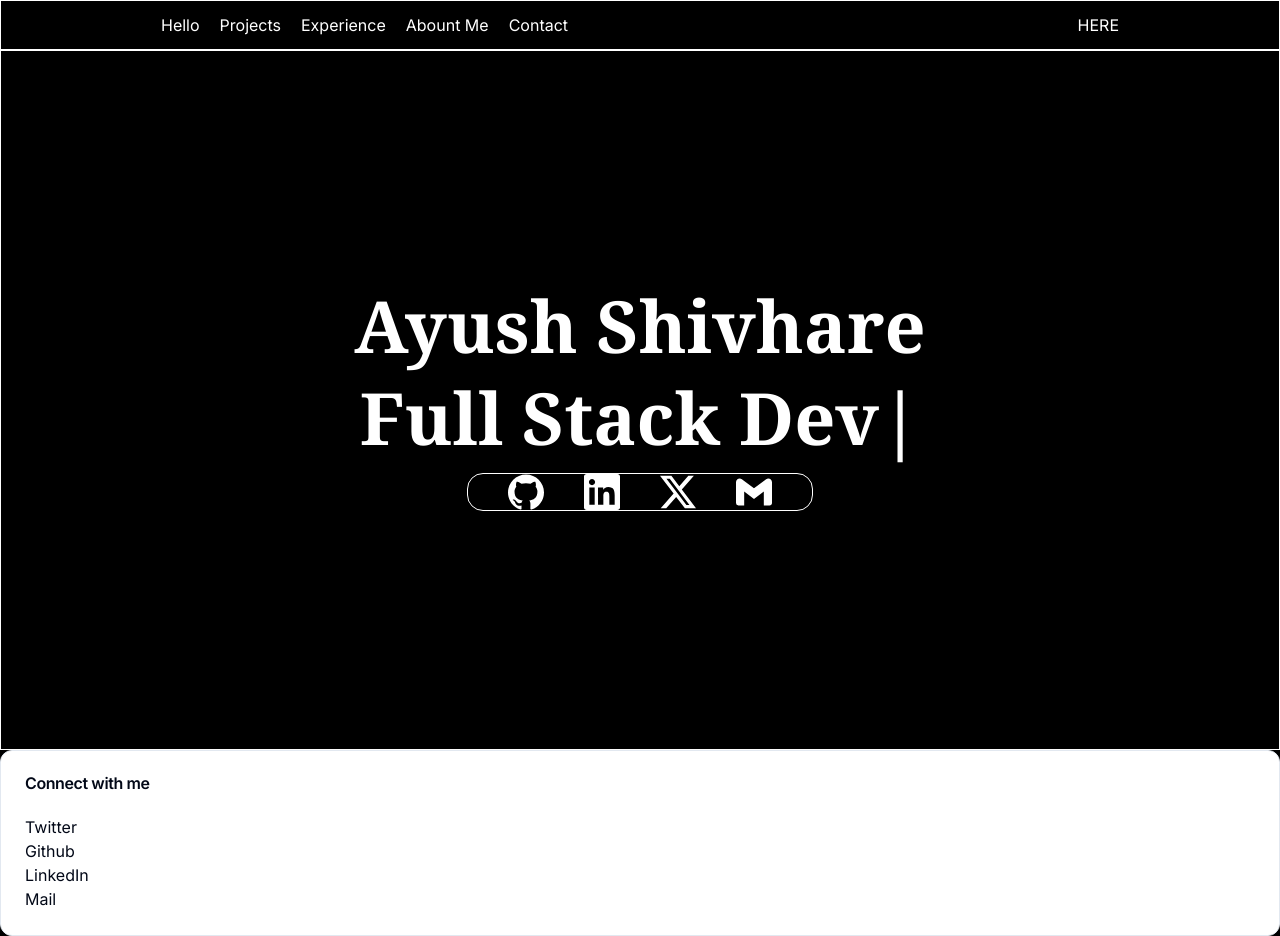
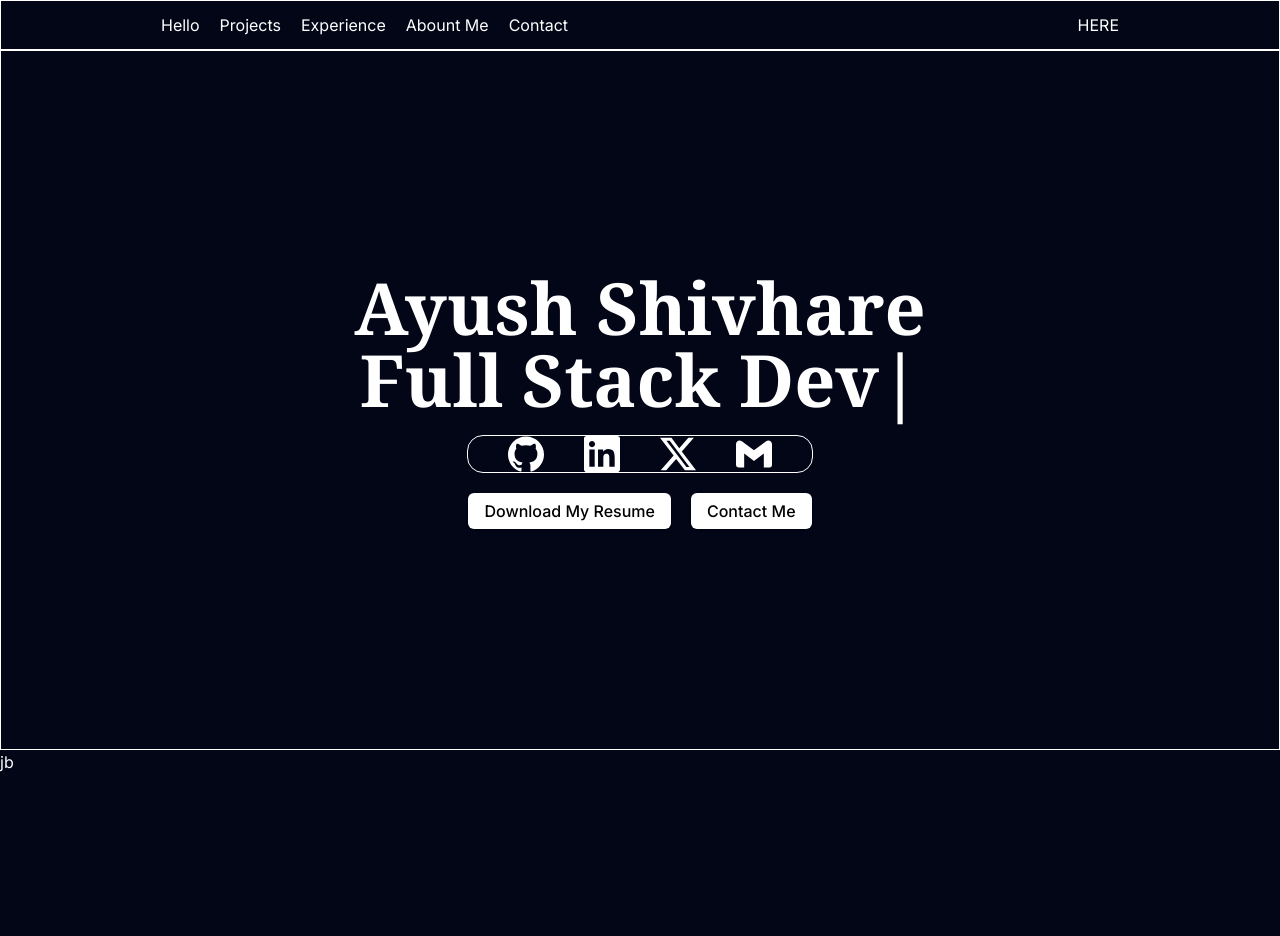
Before and after one commit to AyushShivhare79/Ayush-Portfolio, a Next.js app: page / in a window 1280 px wide. After the commit the page ends 800 px from the top, so only its background shows below. Built offline with nearby package versions, Linux system fonts and the light colour scheme.

Commit message:
chore: updates

```diff
--- a/app/components/Box.tsx
+++ b/app/components/Box.tsx
@@ -1,11 +1,13 @@
 "use client";
 import Typewriter from "typewriter-effect";
 import SocialIcon from "./SocialIcon";
+import { Button } from "@/components/ui/button";
 
 export default function Box() {
   return (
     <>
-      <div className="flex justify-center flex-col items-center gap-5 font-semibold border border-white text-7xl font-serif h-[700px]">
+      <div className="flex justify-center flex-col items-center gap-5 border border-white h-[700px]">
+        <div className="flex justify-center flex-col items-center font-semibold text-7xl font-serif">
           <h1>Ayush Shivhare</h1>
           <Typewriter
             options={{
@@ -14,7 +16,14 @@ export default function Box() {
               loop: true,
             }}
           />
+        </div>
         <SocialIcon />
+        <div className="flex gap-5">
+          <Button className="bg-white text-black text-base">
+            Download My Resume
+          </Button>
+          <Button className="bg-white text-black text-base">Contact Me</Button>
+        </div>
       </div>
     </>
   );
--- a/app/components/Projects.tsx
+++ b/app/components/Projects.tsx
@@ -0,0 +1,7 @@
+export default function () {
+  return (
+    <>
+      <div>jb</div>
+    </>
+  );
+}
--- a/app/layout.tsx
+++ b/app/layout.tsx
@@ -16,7 +16,7 @@ export default function RootLayout({
 }>) {
   return (
     <html lang="en">
-      <body className={`bg-black text-white ${inter.className}`}>{children}</body>
+      <body className={`bg-slate-950 text-white ${inter.className}`}>{children}</body>
     </html>
   );
 }
--- a/app/page.tsx
+++ b/app/page.tsx
@@ -1,13 +1,15 @@
 import Navbar from "./components/Navbar";
 import Box from "./components/Box";
 import About from "./components/About";
+import Projects from "./components/Projects";
 
 export default function Home() {
   return (
     <>
       <Navbar />
       <Box />
-      <About />
+      <Projects />
+      {/* <About /> */}
     </>
   );
 }
```
Lines whose indentation alone changed are shown as unchanged.
